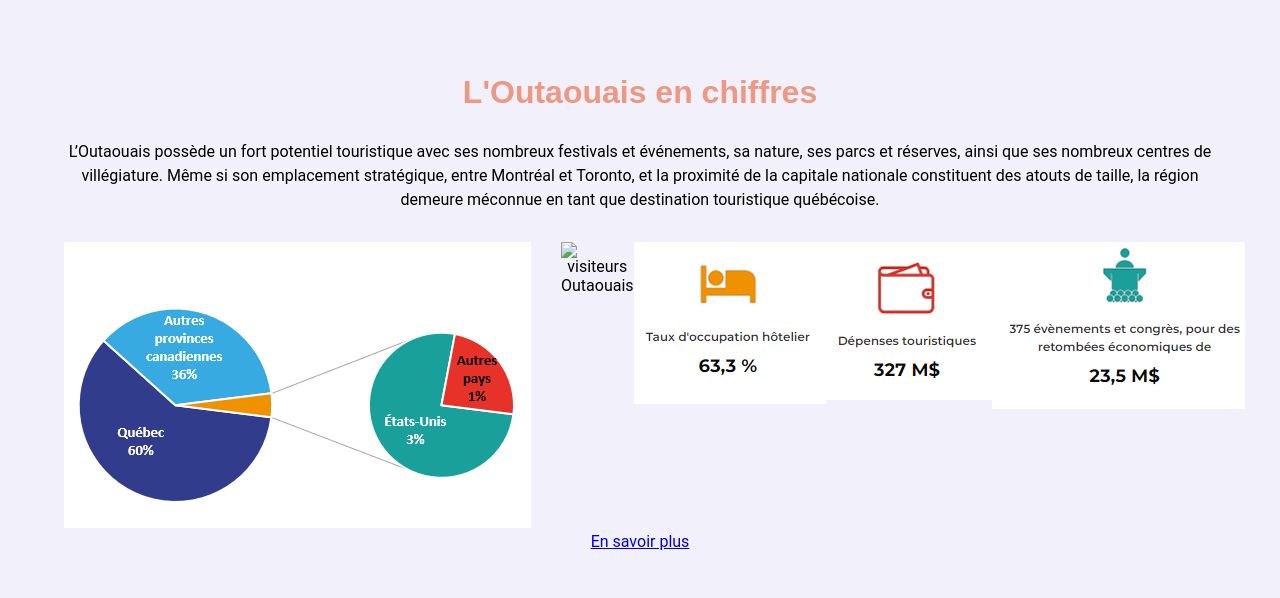
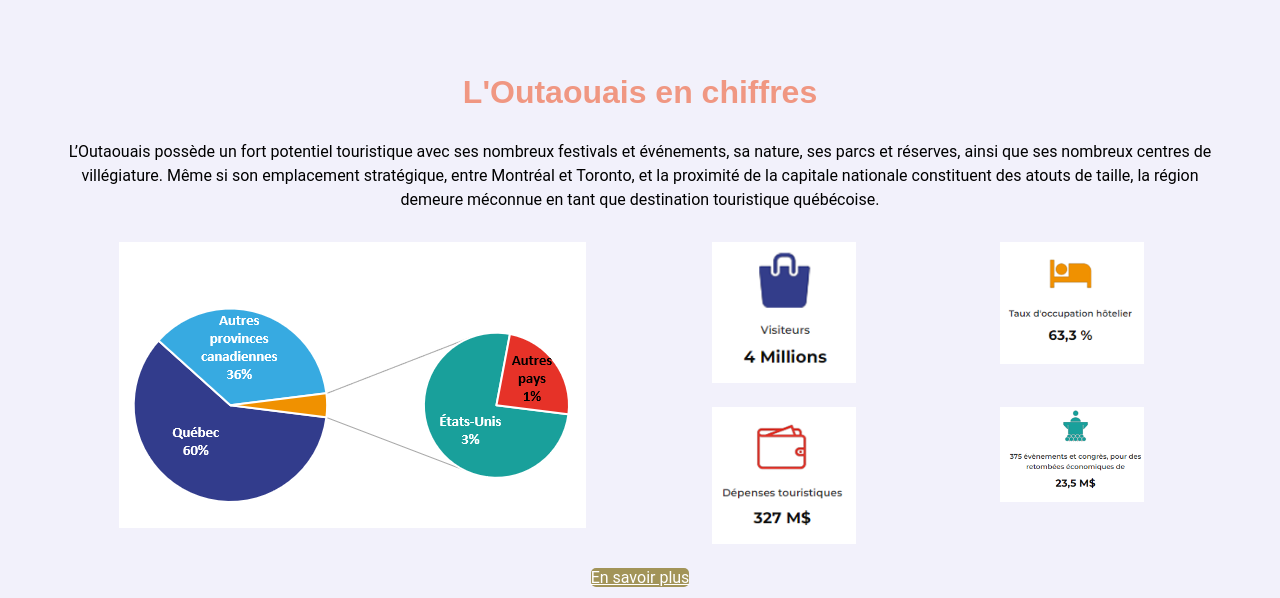
Before and after one commit to ASRConsulting/Intweb2_TP1, a plain HTML site: page index.html in a window 1280 px wide. Shown: the part 1713-2311 px from the top of the page. Drawn offline with Linux system fonts and the light colour scheme; files that its build step writes are made by us from their sources; a web font is replaced by a local one.

Commit message:
correction section chiffres

```diff
--- a/index.html
+++ b/index.html
@@ -92,23 +92,29 @@
             <h2 class="chiffres__title">L'Outaouais en chiffres</h2>
             <p class="chiffres__text">L’Outaouais possède un fort potentiel touristique avec ses nombreux festivals et événements, sa nature, ses parcs et réserves, ainsi que ses nombreux centres de villégiature. Même si son emplacement stratégique, entre Montréal et Toronto, et la proximité de la capitale nationale constituent des atouts de taille, la région demeure méconnue en tant que destination touristique québécoise.</p>
             <div class="chiffres__blocks">
-                <div class="chiffres__block chiffres__block--large">
-                    <img src="img/provenance-touristes-outaouais.PNG" alt="provenance touristes l'Outaouais" class="chiffres__block-img">
+                <div class="chiffres__left-block">
+                    <div class="chiffres__block">
+                        <img src="img/provenance-touristes-outaouais.PNG" alt="provenance touristes l'Outaouais" class="chiffres__block-img-big">
                     </div>
-                <div class="chiffres__block chiffres__block--small">
-                    <img src="img/visiteurs-outaouais.PNG" alt="visiteurs Outaouais" class="chiffres__block-img">
                 </div>
-                <div class="chiffres__block chiffres__block--small">
+                <div class="chiffres__right-block">
+                    <div class="chiffres__block">
+                        <img src="img/visiteurs-outaoauis.PNG" alt="visiteurs Outaouais" class="chiffres__block-img">
+                    </div>
+                    <div class="chiffres__block">
                         <img src="img/occupation-hotels-outaouais.PNG" alt="Occupation des hôtels en Outaouais" class="chiffres__block-img">
                     </div>
-                <div class="chiffres__block chiffres__block--small">
+                    <div class="chiffres__block">
                         <img src="img/depenses-touristiques-outaouais.PNG" alt="dépenses touristiques Outaouais" class="chiffres__block-img">
                     </div>
-                <div class="chiffres__block chiffres__block--small">
+                    <div class="chiffres__block">
                         <img src="img/evenements-outaouais.PNG" alt="évènements en Outaouais" class="chiffres__block-img">
                     </div>
                 </div>
-            <a href="https://odooutaouais.ca/projets-majeurs/etat-de-situation-socioeconomique4/etat-de-situation-socioeconomique-tourisme/" class="btn btn--primary">En savoir plus</a>
+            </div>
+
+            <a href="https://odooutaouais.ca/projets-majeurs/etat-de-situation-socioeconomique4/etat-de-situation-socioeconomique-tourisme/" class="chiffres__button chiffres__button--primary">En savoir plus</a>
+
         </section>
         <section id="Partenaires">Partenaires</section>
         <section id="Contact">contact</section>
--- a/style/css/style.scss
+++ b/style/css/style.scss
@@ -131,12 +131,13 @@ body {
 }
 
 // Button
-.button {
+@mixin button-base {
   border: none;
   border-radius: 5px;
   cursor: pointer;
+}
 
-  &--primary {
+@mixin button-primary {
   background-color: $primary-color;
   color: #fff;
 
@@ -145,10 +146,22 @@ body {
   }
 }
 
-  &--large {
+@mixin button-large {
   font-size: 18px;
 }
+
+.button {
+  @include button-base;
+
+  &--primary {
+    @include button-primary;
   }
+
+  &--large {
+    @include button-large;
+  }
+}
+
 
 // Guide
 .guide {
@@ -232,26 +245,35 @@ body {
     justify-content: space-between;
   }
 
-  &__block {
-    width: 45%;
-
-    &--large {
-      margin-right: 30px;
-
-      &-img {
-        width: 70%;
-        height: auto;
-      }
+  &__left-block,
+  &__right-block {
+    flex: 1;
   }
 
-    &--small {
-      width: 50%;
+  &__right-block {
+    display: flex;
+    flex-wrap: wrap;
+  }
+
+  &__block {
+    flex: 1 0 50%;
+    text-align: center;
     margin-bottom: 20px;
 
     &-img {
       width: 50%;
       height: auto;
     }
+    &-imgbig {
+      width: 70%;
+      height: auto;
+    }
+  }
+  &__button {
+    @include button-base;
+
+    &--primary {
+      @include button-primary;
     }
   }
 }
```
Also changed, not shown: img/visiteurs-outaoauis.PNG (renamed from img/visiteurs-outaoauisPNG.PNG), style/css/style.css. Lines whose indentation alone changed are shown as unchanged.
